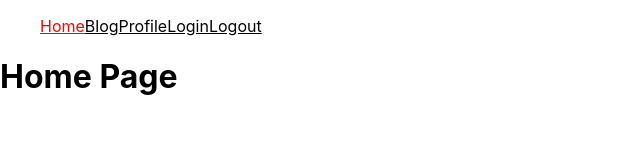
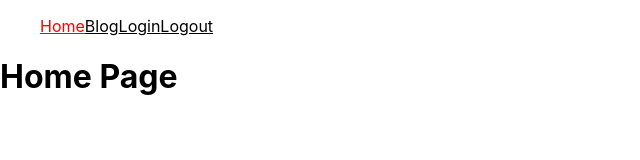
Before and after one commit to Veronelli/react-dom, a React (Create React App) app: page / in a window 1280 px wide. Shown: the top 160 px of the page, without its empty margins (0-640 px from the left). Built offline with nearby package versions, Linux system fonts and the light colour scheme.

Commit message:
hide options

```diff
--- a/src/Menu.js
+++ b/src/Menu.js
@@ -1,43 +1,58 @@
-import React from "react";
+import React, { useState } from "react";
 import { NavLink } from "react-router-dom";
+import { useAuth } from "./auth";
 
 const routes = [
   {
     to: "/",
     text: "Home",
+    private: false,
   },
   {
     to: "/blog",
     text: "Blog",
+    private: false,
   },
   {
     to: "/profile",
     text: "Profile",
+    private: true,
   },
   {
     to: "/login",
-    text: "Login"
+    text: "Login",
+    private: false,
+    showLoged: true
   },
   {
     to: "/logout",
-    text: "Logout"
-  }
+    text: "Logout",
+    private: false,
+  },
 ];
 
 function Menu() {
+  const {auth} = useAuth();
   return (
     <>
       <nav>
         <ul>
-          {routes.map((route) => (
+          {routes.map((route) => {
+            if((route.private && !auth.user) || (route.showLoged && !!auth.user))
+              return null;
+
+            return (
               <NavLink
                 to={route.to}
                 key={`route-${route.to}`}
-              style={({isActive}) => ({ color: isActive ? "red" : "black" })}
+                style={({ isActive }) => ({
+                  color: isActive ? "red" : "black",
+                })}
               >
                 {route.text}
               </NavLink>
-          ))}
+            );
+          })}
         </ul>
       </nav>
     </>
```
Lines whose indentation alone changed are shown as unchanged.
